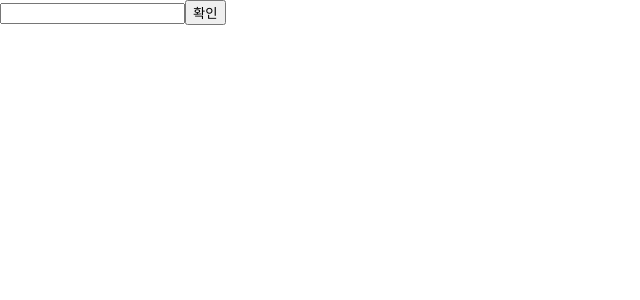
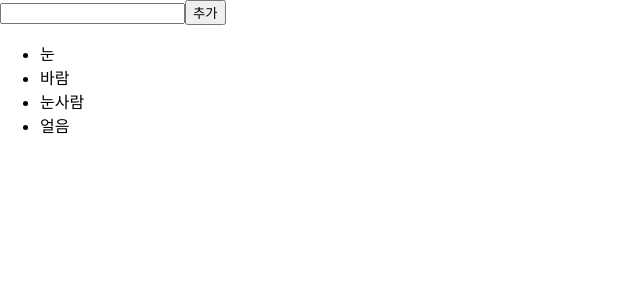
Before and after one commit to choijjui/react-tutorial, a React (Create React App) app: page / in a window 1280 px wide. Shown: the top 300 px of the page, without its empty margins (0-640 px from the left). Built offline with nearby package versions, Linux system fonts and the light colour scheme.

Commit message:
iterator 및 자바스크립트 함수 예제

```diff
--- a/src/App.js
+++ b/src/App.js
@@ -1,13 +1,15 @@
 import React from 'react';
 import './App.css';
-import MyComponent from "./components/chpater1_4/MyComponent";
-import EventPractice from "./components/chpater1_4/EventPractice";
+import MyComponent from "./components/chapter1_4/MyComponent";
+import EventPractice from "./components/chapter1_4/EventPractice";
 import Validation from "./components/chapter5/Validation";
+import IterationSample from "./components/chapter6/IterationSample";
 
 export default function App() {
     return (
         //<MyComponent age={28}></MyComponent>
         //<EventPractice></EventPractice>
-        <Validation></Validation>
+        //<Validation></Validation>
+        <IterationSample></IterationSample>
     );
 }
--- /dev/null
+++ b/src/components/chapter6/IterationSample.js
@@ -0,0 +1,43 @@
+import React, {Component, Fragment} from 'react';
+
+class IterationSample extends Component {
+
+    state = {
+        names: ['눈', '바람', '눈사람', '얼음']
+    };
+
+    render() {
+        const nameList = this.state.names.map((name, index) => (
+            <li key={index} onDoubleClick={() => this.handleRemove(index)}>{name}</li>));
+
+        return (
+            <Fragment>
+                <input type="text" ref={(ref) => this.input = ref}></input>
+                <button onClick={this.handleButtonClick}>추가</button>
+                <ul>
+                    {nameList}
+                </ul>
+            </Fragment>
+
+        );
+    }
+
+    handleButtonClick = () => {
+        this.setState({names: this.state.names.concat(this.input.value)});
+        this.input.value = '';
+    }
+
+    handleRemove = (index) => {
+        const names = this.state.names;
+
+        // 1. es6 이용
+        // this.setState({
+        //     names: [...names.slice(0,index), ...names.slice(index+1, names.length)]
+        // });
+
+        // 2. filter 이용
+        this.setState({names: this.state.names.filter((item, i)=> i!==index)})
+    }
+}
+
+export default IterationSample;
```
Also changed, not shown: src/components/chapter1_4/Counter.js (renamed from src/components/chpater1_4/Counter.js), src/components/chapter1_4/EventPractice.js (renamed from src/components/chpater1_4/EventPractice.js), src/components/chapter1_4/MyComponent.js (renamed from src/components/chpater1_4/MyComponent.js), src/components/chapter1_4/MyName.js (renamed from src/components/chpater1_4/MyName.js).
